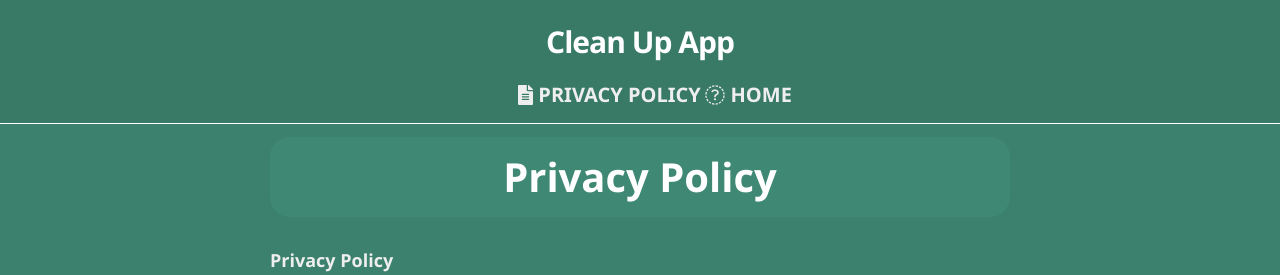
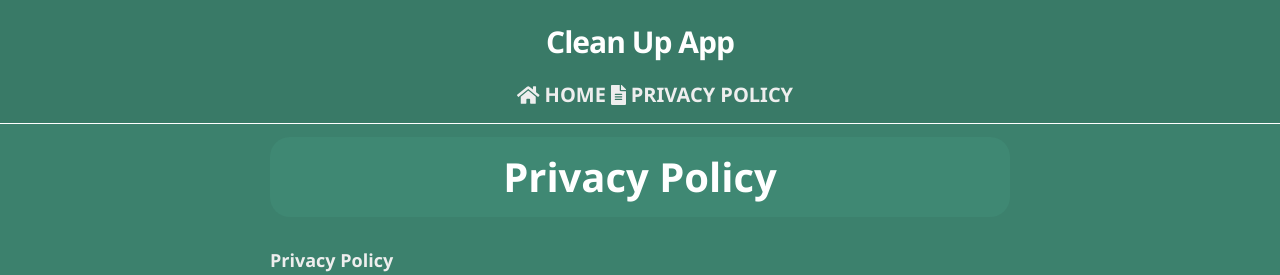
Before and after one commit to zar67/SOWA-Project, a Jekyll site: the page built from docs/privacy-policy.html, in a window 1280 px wide. Shown: the top 275 px of the page. Built offline with Jekyll 4.4.1, drawn with Linux system fonts in a browser that asks for light colours; nearby versions of some CDN libraries.

Commit message:
Icon fix

```diff
--- a/docs/_includes/header.html
+++ b/docs/_includes/header.html
@@ -4,8 +4,8 @@
 
     <ul class="site-nav">
       <li>
+        <a class="page-link" href="{{ site.baseurl}}/index.html"><i class="fas fa-home nav-image"></i><span class="page-link-name"> Home</span></a>
         <a class="page-link" href="{{ site.baseurl}}/privacy-policy.html"><i class="fas fa-file-alt nav-image"></i><span class="page-link-name"> Privacy Policy</span></a>
-        <a class="page-link" href="{{ site.baseurl}}/index.html"><i class="fas fa-house nav-image"></i><span class="page-link-name"> Home</span></a>
       </li>
     </ul>
 
```
